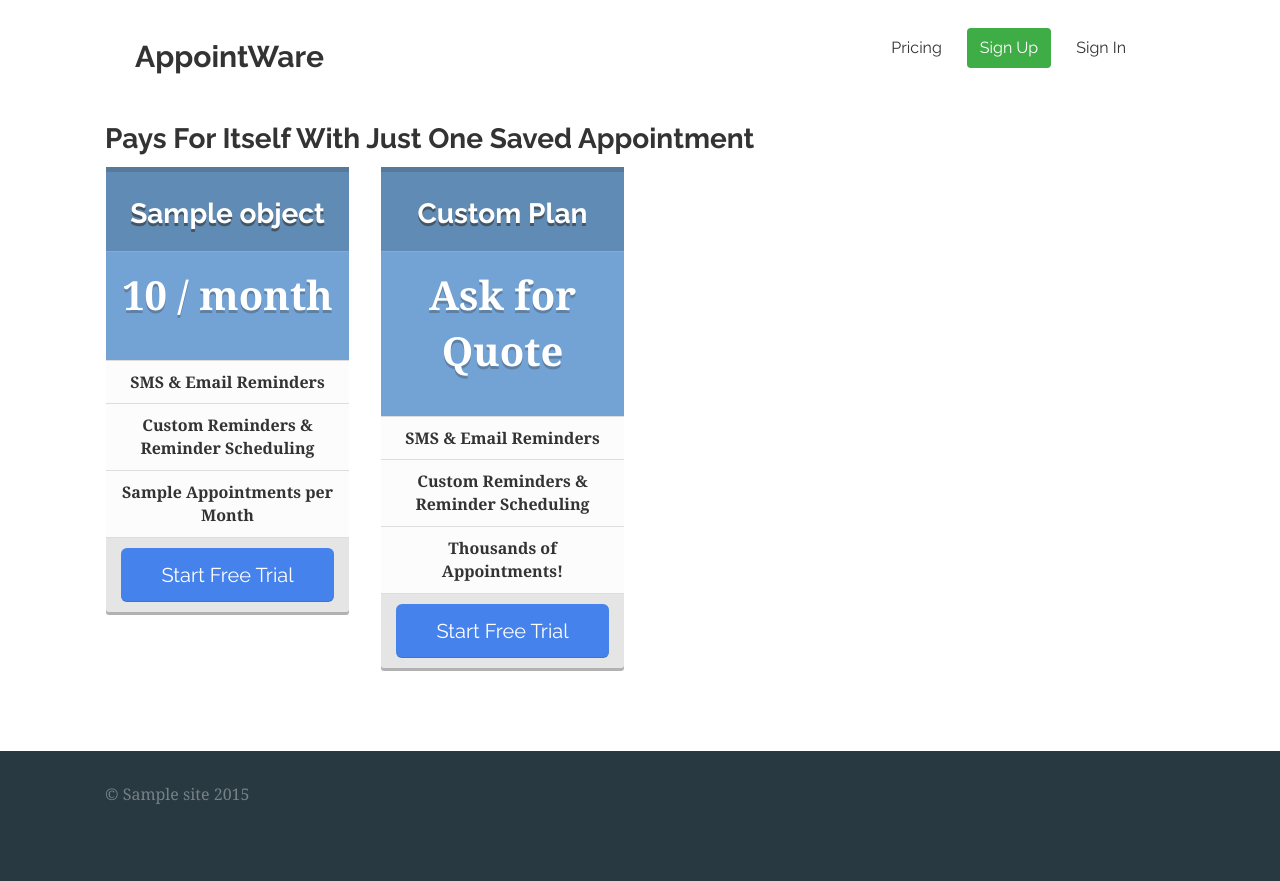
After one commit to moshthepitt/apr, a Django app: template core/templates/core/pricing.html in a window 1280 px wide. The commit adds this page. Run offline with Django 3.2, Linux system fonts and the light colour scheme; the template is opened without the code that fills it: most values are stand-ins (such as "Sample title", 1, 10 or a date in 2020); some libraries are stand-ins or nearby versions.

Commit message:
adding pricing page

```diff
--- a/apr/urls.py
+++ b/apr/urls.py
@@ -3,11 +3,12 @@ from django.conf.urls import patterns, include, url
 from django.contrib import admin
 from django.contrib.auth.decorators import login_required
 
-from apr.views import HomeView, DashboardView, CustomerRedirect, PDFView
+from apr.views import HomeView, DashboardView, CustomerRedirect, PDFView, PricingView
 from customers.views import NewCustomer
 
 urlpatterns = patterns('',
     url(r'^$', HomeView.as_view(), name='home'),
+    url(r'^pricing/$', PricingView.as_view(), name='pricing'),
     url(r'^dashboard/$', login_required(DashboardView.as_view()), name='dashboard'),
     url(r'^pdf/$', login_required(PDFView.as_view()), name='pdf'),
     url(r'^new/$', login_required(NewCustomer.as_view()), name='new_customer'),
--- /dev/null
+++ b/core/templates/core/pricing.html
@@ -0,0 +1,70 @@
+{% extends "front-base.html" %}
+{% load staticfiles %}
+{% load i18n %}
+{% load humanize %}
+
+{% block extracss %}
+<link rel="stylesheet" type="text/css" media="all" href="{% static 'css/pricing.css' %}" />
+{% endblock %}
+
+{% block title %}{% trans "Pays For Itself With Just One Saved Appointment | AppointWare Pricing" %} {% endblock %}
+
+{% block all_content %}
+<div class="row content-section page">
+  	<div class="container">
+
+		<h3>{% trans "Pays For Itself With Just One Saved Appointment" %}</h3>
+
+		<div class="row">
+			{% for object in object_list %}
+			<div class="col-xs-6 col-sm-6 col-md-3 col-lg-3">
+				<!-- PRICE ITEM -->
+				<div class="panel price {% if object.default%} panel-green {% else %} panel-blue {% endif %}">
+					<div class="panel-heading  text-center">
+					<h3>{{object.name}}</h3>
+					</div>
+					<div class="panel-body text-center">
+						<p class="lead" style="font-size:40px"><strong>{{object.price|floatformat:0|intcomma}} / {% trans "month" %}</strong></p>
+					</div>
+					<ul class="list-group list-group-flush text-center">
+						<li class="list-group-item"><i class="icon-ok text-danger"></i> {% trans "SMS & Email Reminders" %}</li>
+						<li class="list-group-item"><i class="icon-ok text-danger"></i> {% trans "Custom Reminders & Reminder Scheduling" %}</li>
+						<li class="list-group-item"><i class="icon-ok text-danger"></i> {{object.max_appointments}} {% trans "Appointments per Month" %}</li>
+					</ul>
+					<div class="panel-footer">
+						{% if request.user.is_authenticated %}
+						<a class="btn btn-lg btn-block {% if object.default %} btn-success {% else %} btn-primary {% endif %}" href="{% url 'new_customer' %}?sub={{object.pk}}">{% trans "Start Free Trial" %}</a>
+						{% else %}
+						<a class="btn btn-lg btn-block {% if object.default %} btn-success {% else %} btn-primary {% endif %}" href="{% url 'account_signup' %}?next=/new/%3Fsub%3D{{object.pk}}">{% trans "Start Free Trial" %}</a>
+						{% endif %}
+					</div>
+				</div>
+				<!-- /PRICE ITEM -->
+			</div>
+			{% endfor %}
+			<div class="col-xs-6 col-sm-6 col-md-3 col-lg-3">
+				<!-- PRICE ITEM -->
+				<div class="panel price panel-blue">
+					<div class="panel-heading  text-center">
+					<h3>{% trans "Custom Plan" %}</h3>
+					</div>
+					<div class="panel-body text-center">
+						<p class="lead" style="font-size:40px"><strong>{% trans "Ask for Quote" %}</strong></p>
+					</div>
+					<ul class="list-group list-group-flush text-center">
+						<li class="list-group-item"><i class="icon-ok text-danger"></i> {% trans "SMS & Email Reminders" %}</li>
+						<li class="list-group-item"><i class="icon-ok text-danger"></i> {% trans "Custom Reminders & Reminder Scheduling" %}</li>
+						<li class="list-group-item"><i class="icon-ok text-danger"></i> {% trans "Thousands of Appointments!" %}</li>
+					</ul>
+					<div class="panel-footer">
+						<a class="btn btn-lg btn-block btn-primary" href="#">{% trans "Start Free Trial" %}</a>
+					</div>
+				</div>
+				<!-- /PRICE ITEM -->
+			</div>
+		</div>
+
+	</div>
+</div>
+
+{% endblock %}
--- a/customers/forms.py
+++ b/customers/forms.py
@@ -23,7 +23,7 @@ class NewCustomerForm(forms.ModelForm):
     Form used by users to sign up for a customer account
     """
     subscription = SubscriptionModelChoiceField(
-        label=_("Subscription"),
+        label=_("Subscription Plan"),
         queryset=Subscription.objects.exclude(highlighted=False),
     )
 
--- a/customers/views.py
+++ b/customers/views.py
@@ -17,6 +17,11 @@ class NewCustomer(FormView):
         initial = super(NewCustomer, self).get_initial()
         initial['email'] = self.request.user.email
         initial['subscription'] = Subscription.objects.filter(default=True).first()
+        if 'sub' in self.request.GET and self.request.GET['sub'].isdigit():
+            try:
+                initial['subscription'] = Subscription.objects.get(pk=int(self.request.GET['sub']))
+            except Subscription.DoesNotExist:
+                pass
         return initial
 
     def form_valid(self, form):
--- /dev/null
+++ b/static/css/pricing.css
@@ -0,0 +1,198 @@
+/* COMMON PRICING STYLES */
+.panel.price,
+.panel.price>.panel-heading{
+	border-radius:0px;
+	-moz-transition: all .3s ease;
+	-o-transition:  all .3s ease;
+	-webkit-transition:  all .3s ease;
+}
+.panel.price:hover{
+	box-shadow: 0px 0px 30px rgba(0,0,0, .2);
+}
+.panel.price:hover>.panel-heading{
+	box-shadow: 0px 0px 30px rgba(0,0,0, .2) inset;
+}
+
+
+.panel.price>.panel-heading{
+	box-shadow: 0px 5px 0px rgba(50,50,50, .2) inset;
+	text-shadow:0px 3px 0px rgba(50,50,50, .6);
+}
+
+.price .list-group-item{
+	border-bottom-:1px solid rgba(250,250,250, .5);
+}
+
+.panel.price .list-group-item:last-child {
+	border-bottom-right-radius: 0px;
+	border-bottom-left-radius: 0px;
+}
+.panel.price .list-group-item:first-child {
+	border-top-right-radius: 0px;
+	border-top-left-radius: 0px;
+}
+
+.price .panel-footer {
+	color: #fff;
+	border-bottom:0px;
+	background-color:  rgba(0,0,0, .1);
+	box-shadow: 0px 3px 0px rgba(0,0,0, .3);
+}
+
+
+.panel.price .btn{
+	box-shadow: 0 -1px 0px rgba(50,50,50, .2) inset;
+	border:0px;
+}
+
+/* green panel */
+
+
+.price.panel-green>.panel-heading {
+	color: #fff;
+	background-color: #57AC57;
+	border-color: #71DF71;
+	border-bottom: 1px solid #71DF71;
+}
+
+
+.price.panel-green>.panel-body {
+	color: #fff;
+	background-color: #65C965;
+}
+
+
+.price.panel-green>.panel-body .lead{
+	text-shadow: 0px 3px 0px rgba(50,50,50, .3);
+}
+
+.price.panel-green .list-group-item {
+	color: #333;
+	background-color: rgba(50,50,50, .01);
+	font-weight:600;
+	text-shadow: 0px 1px 0px rgba(250,250,250, .75);
+}
+
+/* blue panel */
+
+
+.price.panel-blue>.panel-heading {
+	color: #fff;
+	background-color: #608BB4;
+	border-color: #78AEE1;
+	border-bottom: 1px solid #78AEE1;
+}
+
+
+.price.panel-blue>.panel-body {
+	color: #fff;
+	background-color: #73A3D4;
+}
+
+
+.price.panel-blue>.panel-body .lead{
+	text-shadow: 0px 3px 0px rgba(50,50,50, .3);
+}
+
+.price.panel-blue .list-group-item {
+	color: #333;
+	background-color: rgba(50,50,50, .01);
+	font-weight:600;
+	text-shadow: 0px 1px 0px rgba(250,250,250, .75);
+}
+
+/* red price */
+
+
+.price.panel-red>.panel-heading {
+	color: #fff;
+	background-color: #D04E50;
+	border-color: #FF6062;
+	border-bottom: 1px solid #FF6062;
+}
+
+
+.price.panel-red>.panel-body {
+	color: #fff;
+	background-color: #EF5A5C;
+}
+
+
+
+
+.price.panel-red>.panel-body .lead{
+	text-shadow: 0px 3px 0px rgba(50,50,50, .3);
+}
+
+.price.panel-red .list-group-item {
+	color: #333;
+	background-color: rgba(50,50,50, .01);
+	font-weight:600;
+	text-shadow: 0px 1px 0px rgba(250,250,250, .75);
+}
+
+/* grey price */
+
+
+.price.panel-grey>.panel-heading {
+	color: #fff;
+	background-color: #6D6D6D;
+	border-color: #B7B7B7;
+	border-bottom: 1px solid #B7B7B7;
+}
+
+
+.price.panel-grey>.panel-body {
+	color: #fff;
+	background-color: #808080;
+}
+
+
+
+.price.panel-grey>.panel-body .lead{
+	text-shadow: 0px 3px 0px rgba(50,50,50, .3);
+}
+
+.price.panel-grey .list-group-item {
+	color: #333;
+	background-color: rgba(50,50,50, .01);
+	font-weight:600;
+	text-shadow: 0px 1px 0px rgba(250,250,250, .75);
+}
+
+/* white price */
+
+
+.price.panel-white>.panel-heading {
+	color: #333;
+	background-color: #f9f9f9;
+	border-color: #ccc;
+	border-bottom: 1px solid #ccc;
+	text-shadow: 0px 2px 0px rgba(250,250,250, .7);
+}
+
+.panel.panel-white.price:hover>.panel-heading{
+	box-shadow: 0px 0px 30px rgba(0,0,0, .05) inset;
+}
+
+.price.panel-white>.panel-body {
+	color: #fff;
+	background-color: #dfdfdf;
+}
+
+.price.panel-white>.panel-body .lead{
+	text-shadow: 0px 2px 0px rgba(250,250,250, .8);
+	color:#666;
+}
+
+.price:hover.panel-white>.panel-body .lead{
+	text-shadow: 0px 2px 0px rgba(250,250,250, .9);
+	color:#333;
+}
+
+.price.panel-white .list-group-item {
+	color: #333;
+	background-color: rgba(50,50,50, .01);
+	font-weight:600;
+	text-shadow: 0px 1px 0px rgba(250,250,250, .75);
+}
--- a/subscriptions/models.py
+++ b/subscriptions/models.py
@@ -122,6 +122,10 @@ class CustomerSubscription(models.Model):
         verbose_name = _("Customer Subscription")
         verbose_name_plural = _("Customer Subscriptions")
 
+    @property
+    def active(self):
+        return self.status == self.ACTIVE or self.status == self.TRIALING
+
     def start_trial(self, start_date):
         self.trial_start = start_date
         self.trial_end = start_date + timedelta(self.subscription.get_trialing_days())
@@ -135,4 +139,4 @@ class CustomerSubscription(models.Model):
         self.save()
 
     def __str__(self):
-        return "{customer} {sub}".format(user=self.customer, sub=self.subscription)
+        return "{customer} {sub}".format(customer=self.customer, sub=self.subscription)
--- a/templates/account/signup.html
+++ b/templates/account/signup.html
@@ -4,7 +4,7 @@
 {% load i18n %}
 {% load crispy_forms_tags %}
 
-{% block title %}{% trans "Signup" %}{% endblock %}
+{% block title %}{% trans "Sign Up" %}{% endblock %}
 
 {% block all_content %}
 <div class="row content-section">
--- a/templates/front-base.html
+++ b/templates/front-base.html
@@ -48,7 +48,7 @@
             <!-- Collect the nav links, forms, and other content for toggling -->
             <div class="collapse navbar-collapse" id="bs-example-navbar-collapse-1">
               <ul class="nav navbar-nav navbar-right">
-                <li><a href="javascript:void(0)">{% trans "Pricing" %}</a></li>
+                <li><a href="{% url 'pricing' %}">{% trans "Pricing" %}</a></li>
                 {% if request.user.is_authenticated %}
                   {% if CUSTOMER %}
                     <li><a href="{% url 'dashboard' %}">{% trans "Dashboard" %}</a></li>
```
Also changed, not shown: appointments/views.py (+7 -37 lines), apr/views.py (+11 -0 lines), customers/mixins.py (added, +19 -0 lines).
